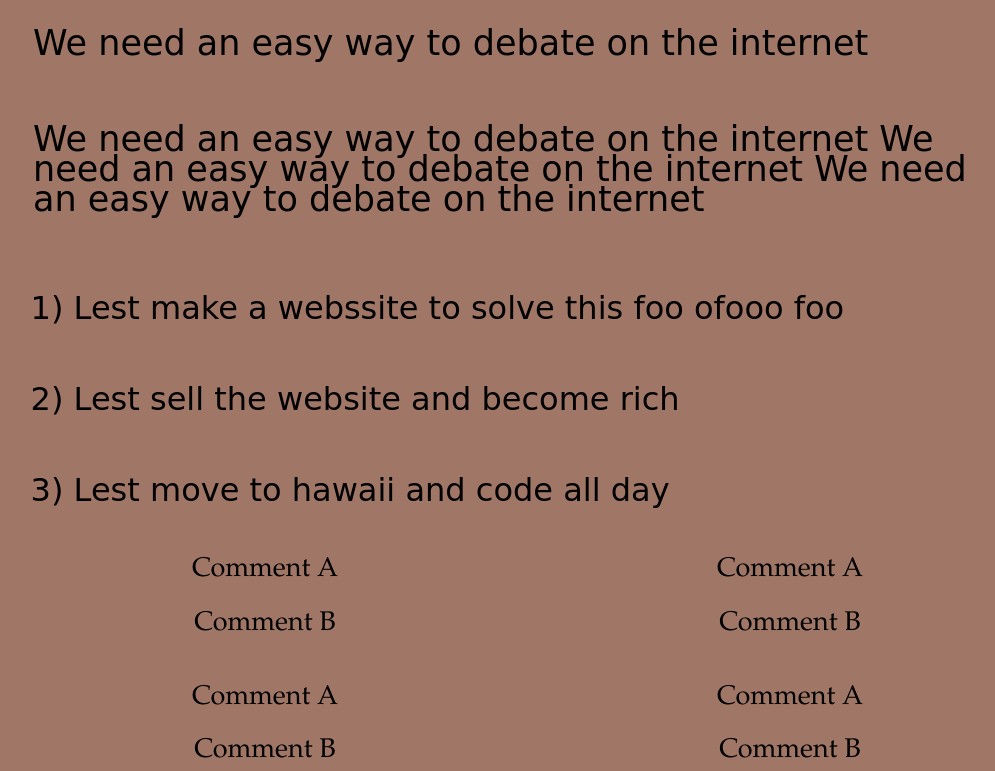
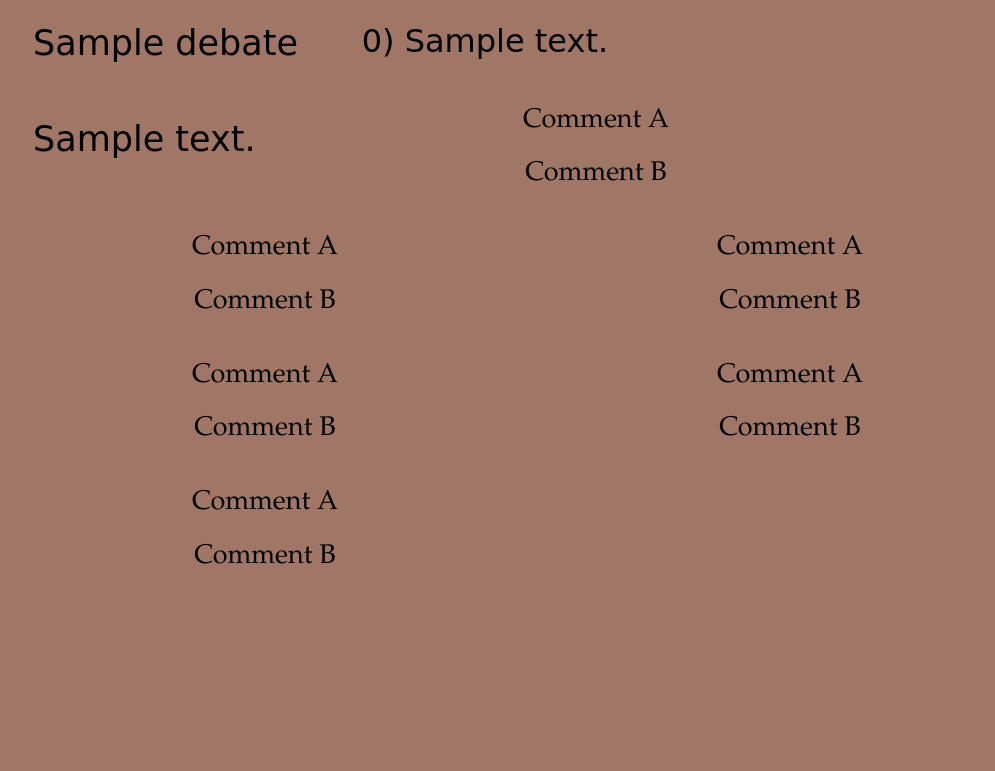
Before and after one commit to dxe4/debate, a Django app: template debate/debate/base/templates/debate.html in a window 1280 px wide. Shown: the top 771 px of the page, without its empty margins (110-1105 px from the left). After the commit the page ends 564 px from the top, so only its background shows below. Run offline with Django 3.2, Linux system fonts and the light colour scheme; the template is opened without the code that fills it: values that come from a table or form of the project are taken from there, others are empty; tables that the repository leaves empty hold one stand-in row (values such as "Sample post"); some libraries are stand-ins or nearby versions.

Commit message:
fixing view/template

```diff
--- a/debate/debate/base/templates/debate.html
+++ b/debate/debate/base/templates/debate.html
@@ -193,13 +193,11 @@ h1 small {
 
         <div class="column size-1of1 debate">
             <div class="main-item">
-                <p class="main-text"> We need an easy way to debate on the internet </p>
+                <p class="main-text"> {{debate.title}} </p>
             </div>
 
             <div class="main-item">
-                <p class="main-text"> We need an easy way to debate on the internet
-                     We need an easy way to debate on the internet
-                     We need an easy way to debate on the internet
+                <p class="main-text"> {{debate.description}}
                 </p>
             </div>
 
@@ -207,18 +205,13 @@ h1 small {
 
 
         <div class="column size-1of1 solutions">
-
+        {% for solution in solutions %}
             <div class="main-item">
-                <p class="solution-text"> 1) Lest make a webssite to solve this foo ofooo foo </p>
+                <p class="solution-text">
+                    {{ forloop.counter0 }}) {{ solution.text }}
+                </p>
             </div>
-
-            <div class="main-item">
-                <p class="solution-text"> 2) Lest sell the website and become rich </p>
-            </div>
-
-            <div class="main-item">
-                <p class="solution-text"> 3) Lest move to hawaii and code all day </p>
-            </div>
+        {% endfor %}
         </div>
 
         <div class="column size-1of3 empty-space">
--- a/debate/debate/base/views.py
+++ b/debate/debate/base/views.py
@@ -11,8 +11,10 @@ class DebateView(TemplateView):
     def get_context_data(self, **kwargs):
         pk = kwargs['id']
         debate = get_object_or_404(
-            Debate.objects.select_related('debate_comments'), pk=pk
+            Debate.objects.select_related('solutions'), pk=pk
         )
+        print(debate.solutions.all())
         return {
-            'debate': debate
+            'debate': debate,
+            'solutions': debate.solutions.all()
         }
--- a/debate/debate/settings/__init__.py
+++ b/debate/debate/settings/__init__.py
@@ -60,7 +60,6 @@ USE_TZ = True
 STATICFILES_FINDERS = (
     'django.contrib.staticfiles.finders.FileSystemFinder',
     'django.contrib.staticfiles.finders.AppDirectoriesFinder',
-    'compressor.finders.CompressorFinder',
 )
 
 STATICFILES_DIRS = [
```
